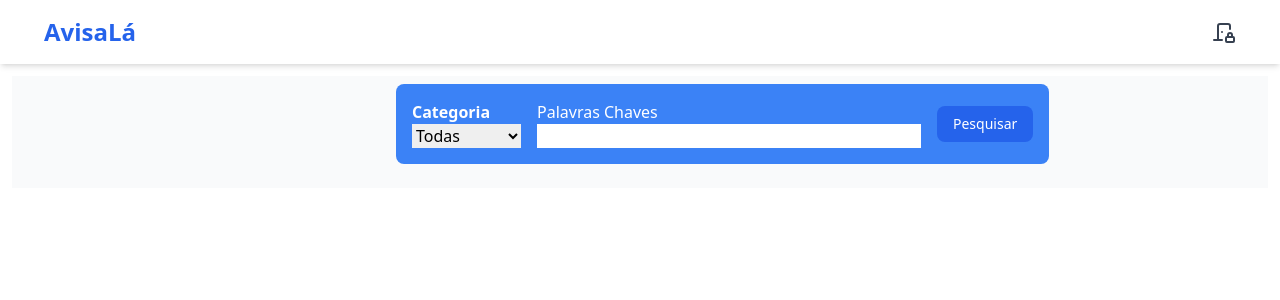
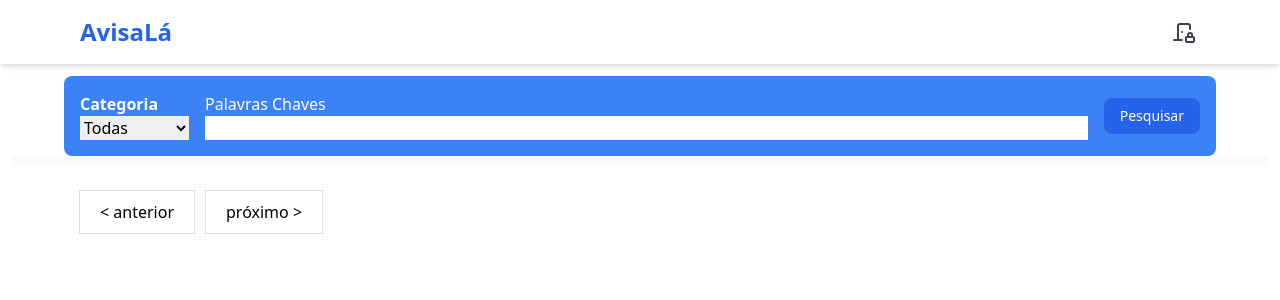
Before and after one commit to HMauro62/Fase3, a React (Vite) app: page / in a window 1280 px wide. Shown: the top 300 px of the page. Built offline with nearby package versions, Linux system fonts and the light colour scheme.

Commit message:
paginação e ajustes de layout

```diff
--- a/src/components/Forms/FilterForm.tsx
+++ b/src/components/Forms/FilterForm.tsx
@@ -86,9 +86,8 @@ const FilterForm: React.FC<FilterProps> = ({ setDados }) => {
         gap-4: mantém espaçamento entre elas no mobile
       */}
             <form>
-                <div className="flex flex-col md:flex-row justify-between items-center gap-4
-                            bg-gray-50 p-6 py-2 md:px-96">
-                    <div className="w-full md:w-auto p-4 bg-blue-500 text-white items-center rounded-lg flex gap-4">
+                <div className="w-full flex justify-center">
+                    <div className="w-full max-w-6xl p-4 bg-blue-500 text-white items-center rounded-lg flex gap-4">
                         <fieldset >
                             <legend className="font-semibold">Categoria</legend>
                             <select id="category" className='text-black' onChange={handleCategoryChange} value={filters.category}>
@@ -104,9 +103,9 @@ const FilterForm: React.FC<FilterProps> = ({ setDados }) => {
                                 <option value="Biologia">Biologia</option>
                             </select>
                         </fieldset>
-                                                <fieldset className='md:w-96'>
+                            <fieldset className='md:w-96' style={{width: '80%'}}>
                             <legend>Palavras Chaves</legend>
-                            <input type="string" id="topic" className=" text-black w-full" onChange={handleTopicChange} value={filters.topic} />
+                            <input type="string" id="topic" className=" text-black max-w-6xl w-full" onChange={handleTopicChange} value={filters.topic} />
                         </fieldset>
                                             <button type="button" className="bg-blue-600 text-white px-4 py-2 rounded-lg
                                 hover:bg-blue-900 transition-colors font-medium text-sm" onClick={() => btnSearch()}>
@@ -115,8 +114,8 @@ const FilterForm: React.FC<FilterProps> = ({ setDados }) => {
                     </div>
 
                 </div>
-                <div className="flex flex-col md:flex-row justify-between items-center gap-4
-                            bg-gray-50 p-6 py-2 md:px-96">
+                <div className="flex md:flex-row justify-center items-center gap-4
+                            bg-gray-50 p-6 py-2 md:px-96" style={{padding: '5px 180px'}}>
                     {error && <p className="text-blue-500"><b>{error}</b></p>}
                 </div>
             </form>
--- a/src/components/Forms/FormInsertUpdate.tsx
+++ b/src/components/Forms/FormInsertUpdate.tsx
@@ -73,7 +73,7 @@ const FormInsertUpdate: React.FC<Props> = ({ initialData, onGravar, userId }) =>
   }
 
   return (
-    <div style={{ maxWidth: '770px', margin: '0 auto', padding: '20px' }}>
+     <div className="w-full max-w-6xl p-0">
       <form onSubmit={handleSubmit}>
         <div style={{ marginBottom: '15px' }}>
           <label htmlFor="category">Categoria:</label>
@@ -82,7 +82,7 @@ const FormInsertUpdate: React.FC<Props> = ({ initialData, onGravar, userId }) =>
           value={formData.category}
           required
           onChange={handleChangeSelect}
-          style={{ width: '100%', display: 'block' }}
+          style={{ width: '100%', display: 'block', border: '1px solid' }}
         >
               <option value="Selecione..."></option>
               <option value="Português">Português</option>
@@ -105,7 +105,7 @@ const FormInsertUpdate: React.FC<Props> = ({ initialData, onGravar, userId }) =>
             name="topic"
             value={formData.topic}
             onChange={handleChange}
-            style={{ width: '100%', display: 'block' }}
+            style={{ width: '100%', display: 'block', border: '1px solid' }}
             required
           />
         </div>
@@ -117,18 +117,14 @@ const FormInsertUpdate: React.FC<Props> = ({ initialData, onGravar, userId }) =>
             name="description"
             value={formData.description}
             onChange={handleChange}
-            style={{ width: '100%', display: 'block', minHeight: '100px' }}
+            style={{ width: '100%', display: 'block', minHeight: '100px', border: '1px solid' }}
             required
           />
         </div>
 
-        <div style={{ display: 'flex', gap: '10px' }}>
+        <div style={{ display: 'flex', gap: '10px', justifyContent: 'flex-end' }}>
           <button type="submit" style={{ backgroundColor: '#4CAF50', color: 'white', padding: '10px 20px', border: 'none', cursor: 'pointer' }} onClick={() => btnGravar()}>
             Gravar
-          </button>
-
-          <button type="button"  style={{ backgroundColor: '#ccc', padding: '10px 20px', border: 'none', cursor: 'pointer' }}>
-            Voltar
           </button>
         </div>
       </form>
--- a/src/components/Header/NavBar/NavBar2.tsx
+++ b/src/components/Header/NavBar/NavBar2.tsx
@@ -37,16 +37,16 @@ return (
 
         {/* Logo à Esquerda */}
         <div className="flex-shrink-0 flex items-center">
-          <span className="text-2xl font-bold text-blue-600 px-3">AvisaLá</span>
+          <span className="text-2xl font-bold text-blue-600 px-3" style={{paddingLeft: '3rem'}}>AvisaLá</span>
         </div>
 
         {nomeUsuario ? (
-          <div className="block md:flex items-center space-x-4">
+          <div className="block md:flex items-center space-x-4" style={{paddingRight: '3rem'}}>
             <span>{nomeUsuario}</span>
             <button onClick={handleLogout}><DoorOpen className="size-6" /></button>
           </div>
         ) : (
-          <div className="block md:flex items-center space-x-4">
+          <div className="block md:flex items-center space-x-4" style={{paddingRight: '2.5rem'}}>
             <Link to="LoginPage" className="text-gray-700 hover:text-blue-600 px-3 py-2 font-medium">
               <DoorClosedLocked className="size-6" />
             </Link>
--- a/src/components/List/LstView.tsx
+++ b/src/components/List/LstView.tsx
@@ -5,6 +5,8 @@ import axios from "axios";
 import FormInsertUpdate from "../Forms/FormInsertUpdate";
 import React from "react";
 import type { DadosLogin } from "../../types/DadosLogin";
+import ReactPaginate from "react-paginate";
+import './pagination.css';
 
 
 interface ListaProps {
@@ -41,6 +43,21 @@ function LstView({ dados, dadosLogin }: ListaProps) {
         id: ''
       });
 
+      const [itemOffset, setItemOffset] = useState(0);
+      const [itemsPerPage] = useState(5);
+
+      // Pagination calculations
+      const endOffset = itemOffset + itemsPerPage;
+      const currentItems = dados.slice(itemOffset, endOffset);
+      const pageCount = Math.ceil(dados.length / itemsPerPage);
+
+      // Handle page changes
+      const handlePageClick = (event: { selected: number; }) => {
+        const newOffset = (event.selected * itemsPerPage) % dados.length;
+        setItemOffset(newOffset);
+      };
+
+
     const handleNotify = async (filhoDiz: React.SetStateAction<string>) => {
 
       window.location.reload();
@@ -59,20 +76,43 @@ function LstView({ dados, dadosLogin }: ListaProps) {
 
     const iconWrapperStyle = {
       display: 'flex',
-      gap: '10px' // Espaçamento entre os dois ícones
+      gap: '10px', // Espaçamento entre os dois ícones
     };
 
+    const divStyle = {
+      display: 'flex',
+      justifyContent: 'flex-end', // Alinha itens à direita
+      gap: '10px',                // Espaçamento entre itens (opcional)
+    }; ///*<div className="w-full max-w-6xl p-4 bg-blue-500 text-white items-center rounded-lg flex gap-4"></div>*/
+
     return (
-
+<div className="p-3">
         <div className="w-full flex justify-center">
-            <div className="w-full max-w-6xl p-4">
-
-                <div style={iconWrapperStyle}>
-
+            <div className="w-full max-w-6xl p-0 items-center gap-4">
+                <div style={divStyle}>
+                                    {(!exibirPainelInsertUpdate && dados) && <ReactPaginate
+                    breakLabel="..."
+                    nextLabel="próximo >"
+                    onPageChange={handlePageClick}
+                    pageRangeDisplayed={5}
+                    pageCount={pageCount}
+                    previousLabel="< anterior"
+                    containerClassName="pagination" // The main container (<ul>)
+                    pageClassName="page-item" // Each page item (<li>)
+                    pageLinkClassName="page-link" // Each page link (<a>)
+                    previousClassName="page-item"
+                    previousLinkClassName="page-link"
+                    nextClassName="page-item"
+                    nextLinkClassName="page-link"
+                    breakClassName="page-item"
+                    breakLinkClassName="page-link"
+                    activeClassName="active" // The active page item class
+                />}
 
                     <button
                         type="submit"
                         style={{ backgroundColor: '#4CAF50', color: 'white', padding: '10px 20px', border: 'none', cursor: 'pointer' }}
+                        hidden={exibirPainelInsertUpdate || !dadosLogin}
                         onClick={() => {setExibirPainelInsertUpdate(true);
                             setPostAtual({
                                 user_id: '',
@@ -80,15 +120,15 @@ function LstView({ dados, dadosLogin }: ListaProps) {
                                 topic: '',
                                 description: '',
                                 id: ''
-                            })}}
-                        hidden={exibirPainelInsertUpdate || !dadosLogin}
+                            })
+                        }}
                     >
                         Novo
                     </button>
 
                     <button
                         type="submit"
-                        style={{ backgroundColor: '#4CAF50', color: 'white', padding: '10px 20px', border: 'none', cursor: 'pointer' }}
+                        style={{ backgroundColor: '#ccc', padding: '10px 20px', border: 'none', cursor: 'pointer' }}
                         onClick={() => {setExibirPainelInsertUpdate(false)}}
                         hidden={!exibirPainelInsertUpdate}
                     >
@@ -101,7 +141,7 @@ function LstView({ dados, dadosLogin }: ListaProps) {
                 {exibirPainelInsertUpdate &&
                     <FormInsertUpdate initialData={postAtual} onGravar={handleNotify} userId={dadosLogin.id} />
                 }
-                {!exibirPainelInsertUpdate && dados.map((item) => (
+                {!exibirPainelInsertUpdate && currentItems.map((item) => (
 
                     <div className="grid grid-rows-1 gap-4">
                         {/* Linha */}
@@ -132,6 +172,7 @@ function LstView({ dados, dadosLogin }: ListaProps) {
                 ))}
             </div>
         </div>
+        </div>
     );
 }
 
--- /dev/null
+++ b/src/components/List/pagination.css
@@ -0,0 +1,4 @@
+.pagination { display: flex; justify-content: flex-start; width: 100%; list-style-type: none; padding: 10px; margin-left: -15px}
+.page-item { margin: 0 5px; cursor: pointer; }
+.page-link { padding: 10px 20px; text-decoration: none; border: 1px solid #ddd; }
+.active .page-link { background-color: #007bff; color: white; }
```
Lines whose indentation alone changed are shown as unchanged.
